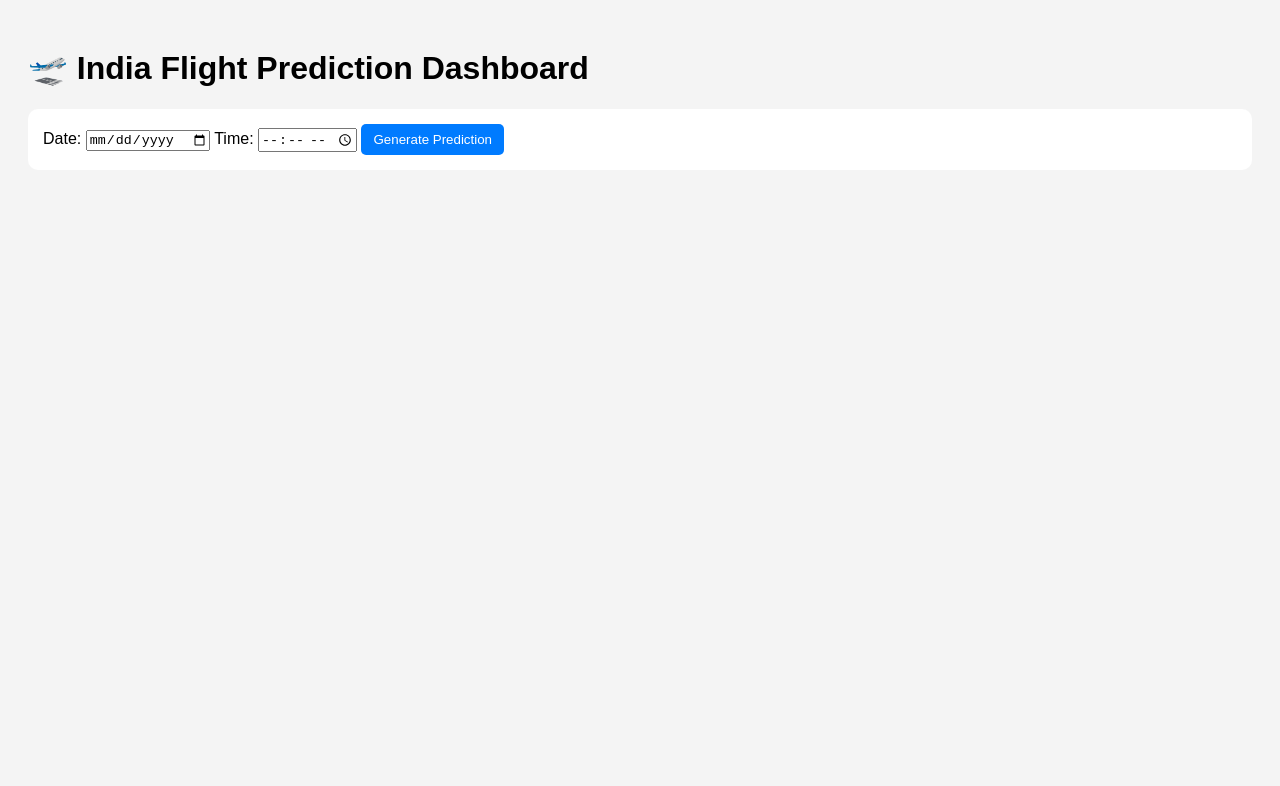
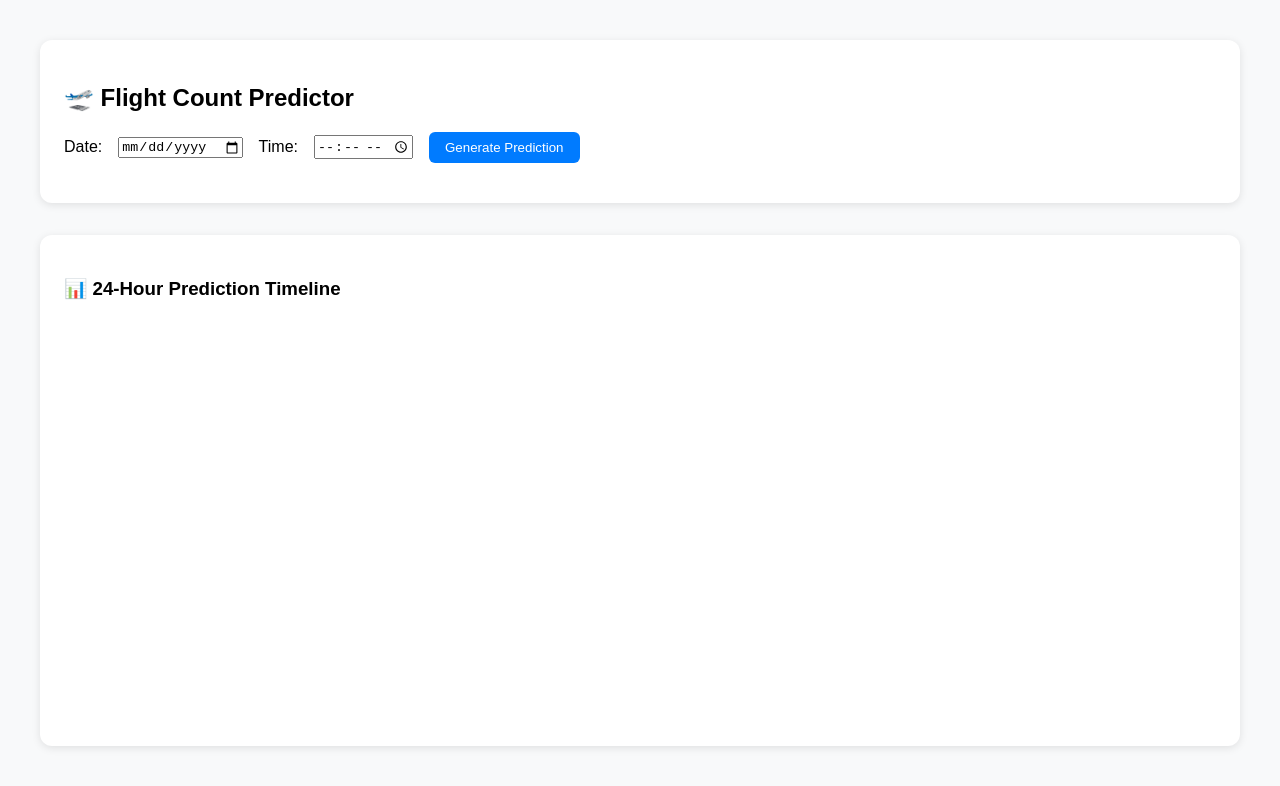
Before and after one commit to singhan14/Predicting-Planes-Over-India, a plain HTML site: page public/index.html in a window 1280 px wide. Drawn offline with nearby package versions, Linux system fonts and the light colour scheme; no server answers.

Commit message:
Update index.html

```diff
--- a/public/index.html
+++ b/public/index.html
@@ -1,26 +1,124 @@
 <!DOCTYPE html>
 <html lang="en">
 <head>
-  <meta charset="UTF-8" />
-  <meta name="viewport" content="width=device-width, initial-scale=1.0"/>
-  <title>Flight Count Prediction</title>
-  <link rel="stylesheet" href="style.css" />
+  <meta charset="UTF-8">
+  <meta name="viewport" content="width=device-width, initial-scale=1.0">
+  <title>Flight Count Predictor Dashboard</title>
   <script src="https://cdn.jsdelivr.net/npm/chart.js"></script>
+  <style>
+    body {
+      font-family: Arial, sans-serif;
+      background: #f8f9fa;
+      padding: 2rem;
+    }
+    .card {
+      background: white;
+      border-radius: 12px;
+      padding: 1.5rem;
+      box-shadow: 0 2px 8px rgba(0,0,0,0.1);
+      margin-bottom: 2rem;
+    }
+    .flex { display: flex; gap: 1rem; flex-wrap: wrap; }
+    .input-row { display: flex; gap: 1rem; margin-bottom: 1rem; align-items: center; }
+    button {
+      background: #007bff;
+      color: white;
+      padding: 0.5rem 1rem;
+      border: none;
+      border-radius: 6px;
+      cursor: pointer;
+    }
+    button:disabled { background: #ccc; cursor: not-allowed; }
+    #loader { display: none; color: #007bff; font-weight: bold; }
+    canvas { max-width: 100%; height: 400px !important; }
+  </style>
 </head>
 <body>
-  <h1>🛫 India Flight Prediction Dashboard</h1>
-  <form id="predictForm">
-    <label>Date: <input type="date" id="dateInput" required></label>
-    <label>Time: <input type="time" id="timeInput" required></label>
-    <button type="submit">Generate Prediction</button>
-  </form>
 
-  <section id="results" hidden>
-    <h2>📊 Results</h2>
-    <p><strong>Predicted Flight Count:</strong> <span id="count"></span></p>
-    <canvas id="timelineChart" height="100"></canvas>
-  </section>
+  <div class="card">
+    <h2>🛫 Flight Count Predictor</h2>
+    <div class="input-row">
+      <label for="date">Date:</label>
+      <input type="date" id="date" required>
+      <label for="time">Time:</label>
+      <input type="time" id="time" required>
+      <button onclick="predict()">Generate Prediction</button>
+      <span id="loader">Analyzing...</span>
+    </div>
+    <div id="predictionResult"></div>
+  </div>
 
-  <script src="script.js"></script>
+  <div class="card">
+    <h3>📊 24-Hour Prediction Timeline</h3>
+    <canvas id="timelineChart"></canvas>
+  </div>
+
+  <script>
+    const apiUrl = 'https://predictor-api-onrender-url/predict'; // Replace with your deployed Render URL
+    const jsonUrl = 'https://raw.githubusercontent.com/singhan14/Predicting-Planes-Over-India/main/flight_count_per_hour.json';
+
+    async function predict() {
+      const date = document.getElementById('date').value;
+      const time = document.getElementById('time').value;
+      const resultDiv = document.getElementById('predictionResult');
+      const loader = document.getElementById('loader');
+
+      if (!date || !time) return alert('Please select both date and time.');
+
+      loader.style.display = 'inline';
+      resultDiv.innerHTML = '';
+
+      try {
+        const response = await fetch(apiUrl, {
+          method: 'POST',
+          headers: { 'Content-Type': 'application/json' },
+          body: JSON.stringify({ date, time })
+        });
+
+        if (!response.ok) throw new Error("API Error: " + response.statusText);
+
+        const data = await response.json();
+        resultDiv.innerHTML = `
+          <p><strong>Predicted Flight Count:</strong> ${data.predicted_flight_count}</p>
+          <p><strong>Traffic Density:</strong> ${data.traffic_density || '--'}</p>
+        `;
+      } catch (err) {
+        resultDiv.innerHTML = `<p style="color:red">❌ Prediction failed: ${err.message}</p>`;
+      } finally {
+        loader.style.display = 'none';
+      }
+    }
+
+    // Load 24-Hour Timeline Chart
+    async function loadChart() {
+      const response = await fetch(jsonUrl);
+      const jsonData = await response.json();
+      const labels = jsonData.map(d => d.time_only);
+      const data = jsonData.map(d => d.predicted_count);
+
+      new Chart(document.getElementById('timelineChart'), {
+        type: 'line',
+        data: {
+          labels,
+          datasets: [{
+            label: 'Predicted Flight Count',
+            data,
+            borderColor: '#007bff',
+            fill: false,
+            tension: 0.3
+          }]
+        },
+        options: {
+          responsive: true,
+          scales: {
+            x: { title: { display: true, text: 'Time' } },
+            y: { title: { display: true, text: 'Flights' }, beginAtZero: true }
+          }
+        }
+      });
+    }
+
+    loadChart();
+  </script>
 </body>
 </html>
```
